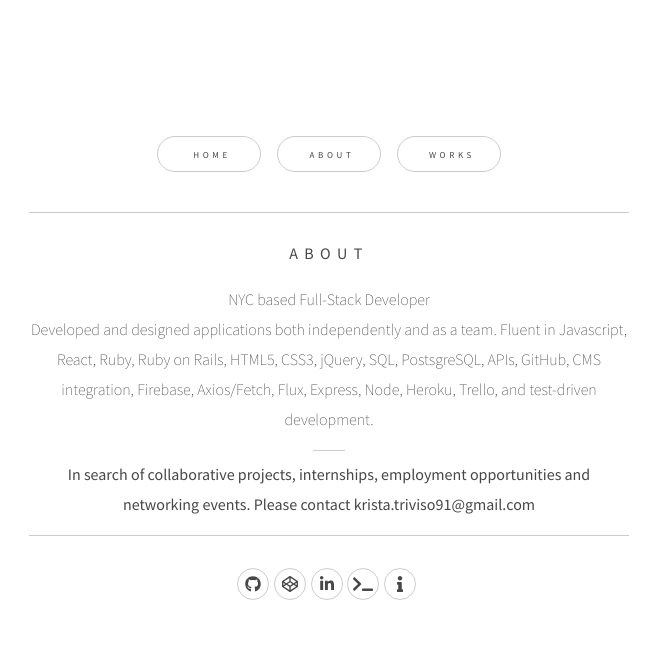
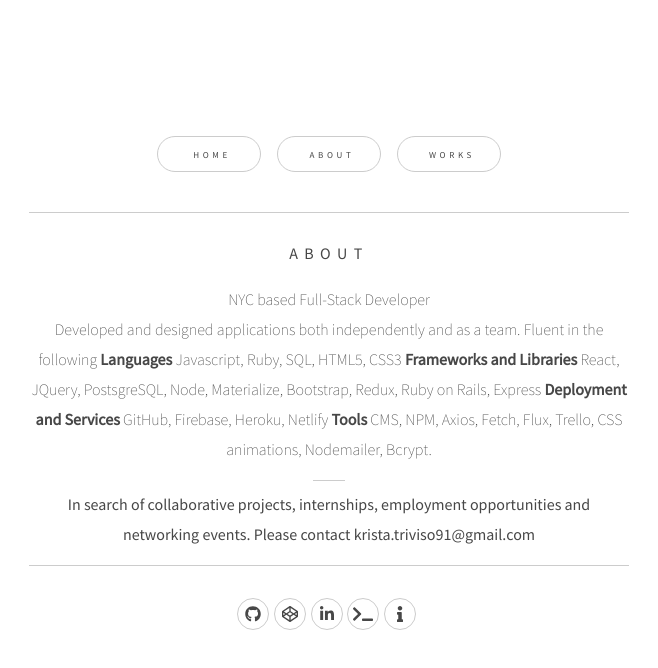
Before and after one commit to ktriviso/ga-triviso, a React (Create React App) app: page / in a window 1280 px wide. Both pictures are taken after a click on the link "ABOUT". Shown: the top 668 px of the page, without its empty margins (311-969 px from the left). Built offline with nearby package versions, Linux system fonts and the light colour scheme.

Commit message:
changes to about page

```diff
--- a/src/Components/About.js
+++ b/src/Components/About.js
@@ -5,7 +5,7 @@ export const About = (props) => (
         <div>
             <p className="title">About</p>
 
-            <p>NYC based Full-Stack Developer<br/>Developed and designed applications both independently and as a team. Fluent in Javascript, React, Ruby, Ruby on Rails, HTML5, CSS3, jQuery, SQL, PostsgreSQL, APIs, GitHub, CMS integration, Firebase, Axios/Fetch, Flux, Express, Node, Heroku, Trello, and test-driven development.</p>
+            <p>NYC based Full-Stack Developer<br/>Developed and designed applications both independently and as a team. Fluent in the following <b>Languages</b> Javascript, Ruby, SQL, HTML5, CSS3 <b>Frameworks and Libraries</b> React, JQuery, PostsgreSQL, Node, Materialize, Bootstrap, Redux, Ruby on Rails, Express <b>Deployment and Services</b> GitHub, Firebase, Heroku, Netlify <b>Tools</b> CMS, NPM, Axios, Fetch, Flux, Trello, CSS animations, Nodemailer, Bcrypt.</p>
 
             <hr className="small-divider"/>
 
```
